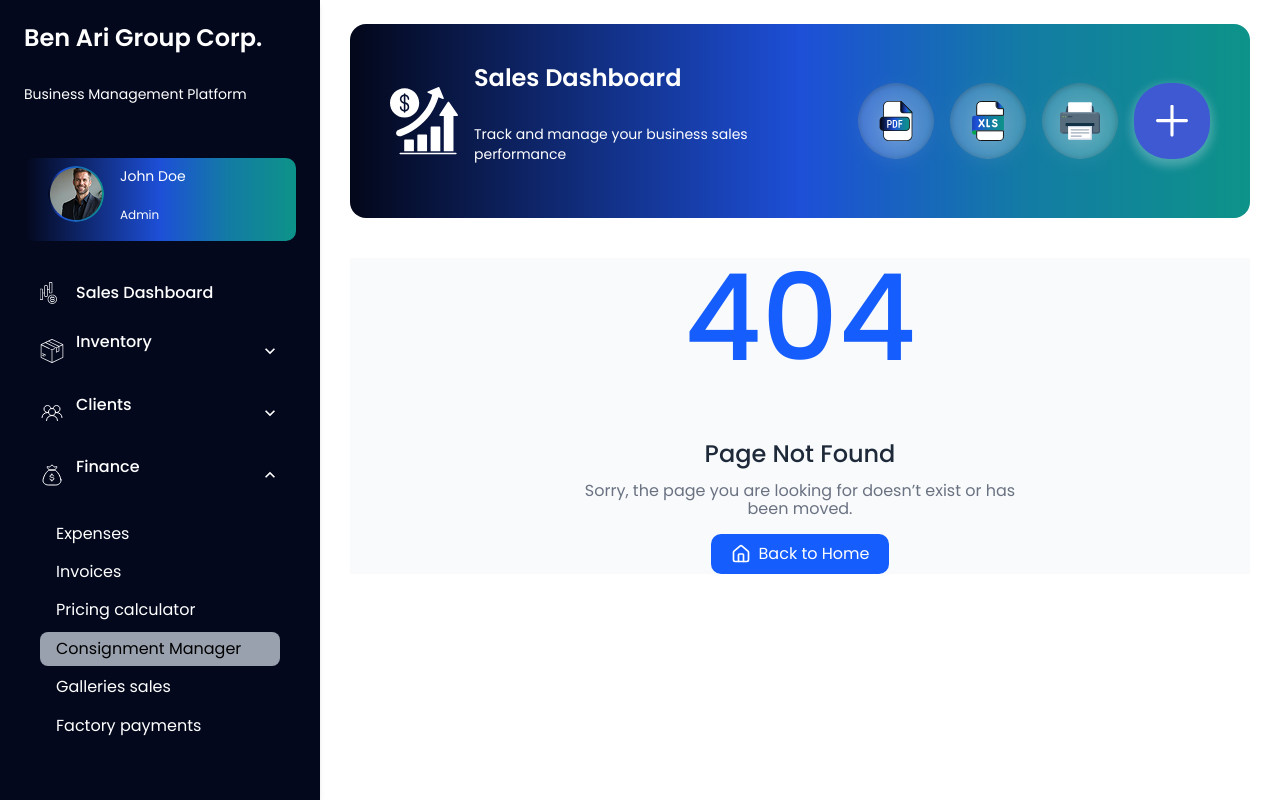
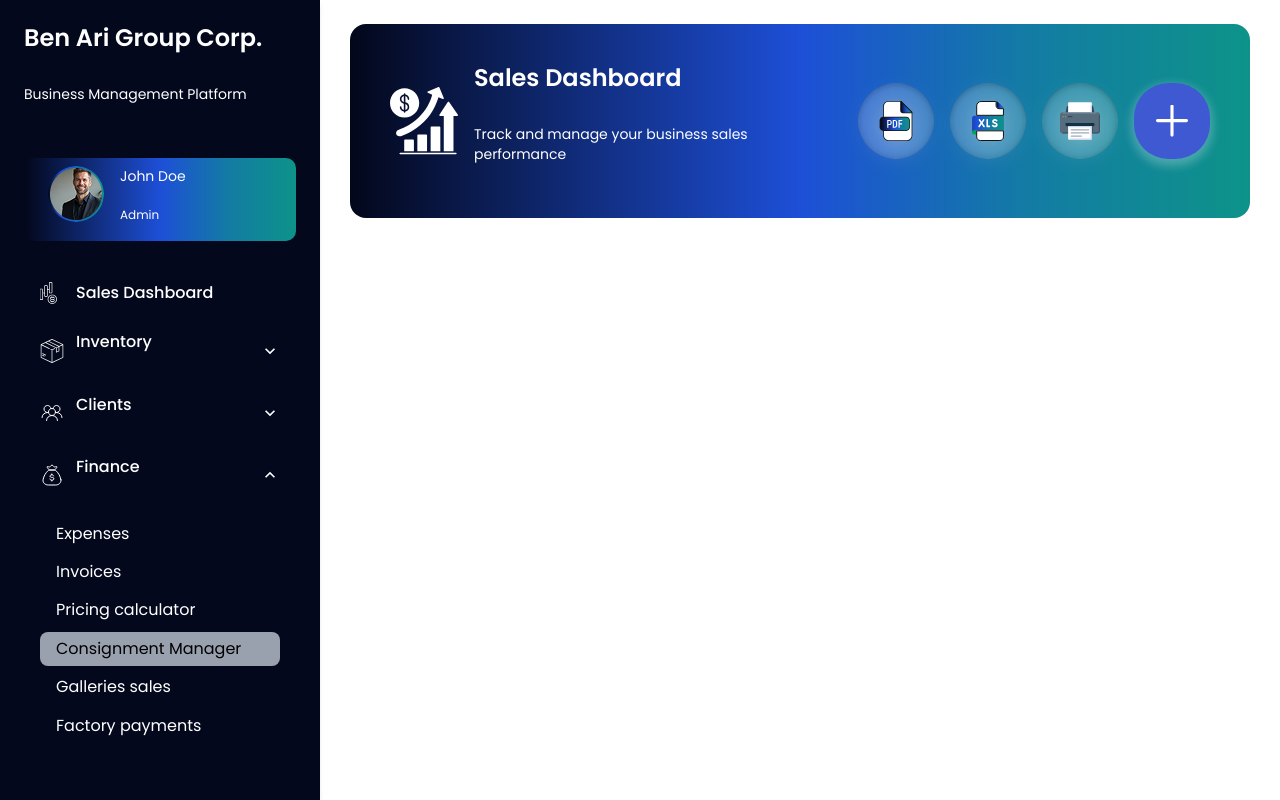
Before and after one commit to Robiul1711/Inventory-Management, a React (Vite) app: page /consignment-manager in a window 1280 px wide. Built offline with nearby package versions, Linux system fonts and the light colour scheme.

Commit message:
Add Consignment Manager, Invoices, and Stock Management pages with routing

```diff
--- /dev/null
+++ b/src/pages/Consignment Manager/ConsignmentManager.jsx
@@ -0,0 +1,9 @@
+import React from 'react'
+
+const ConsignmentManager = () => {
+  return (
+    <div>ConsignmentManager</div>
+  )
+}
+
+export default ConsignmentManager
--- /dev/null
+++ b/src/pages/Invoices/Invoices.jsx
@@ -0,0 +1,9 @@
+import React from 'react'
+
+const Invoices = () => {
+  return (
+    <div>Invoices</div>
+  )
+}
+
+export default Invoices
--- /dev/null
+++ b/src/pages/stock/StockMangement.jsx
@@ -0,0 +1,9 @@
+import React from 'react'
+
+const StockMangement = () => {
+  return (
+    <div>StockMangement</div>
+  )
+}
+
+export default StockMangement
```
Also changed, not shown: src/router/router.jsx (+19 -0 lines).
